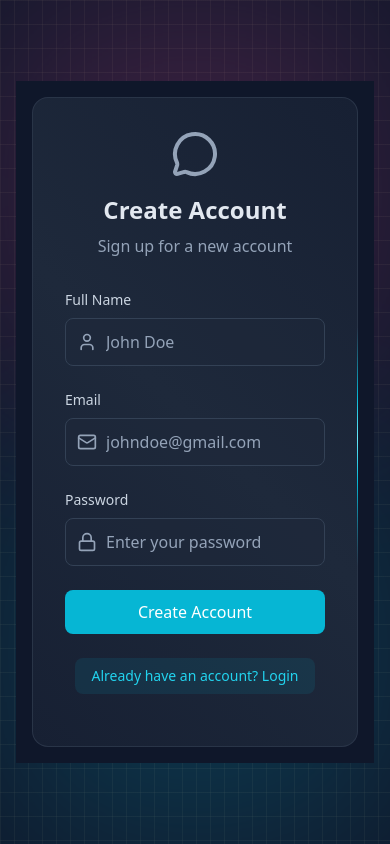
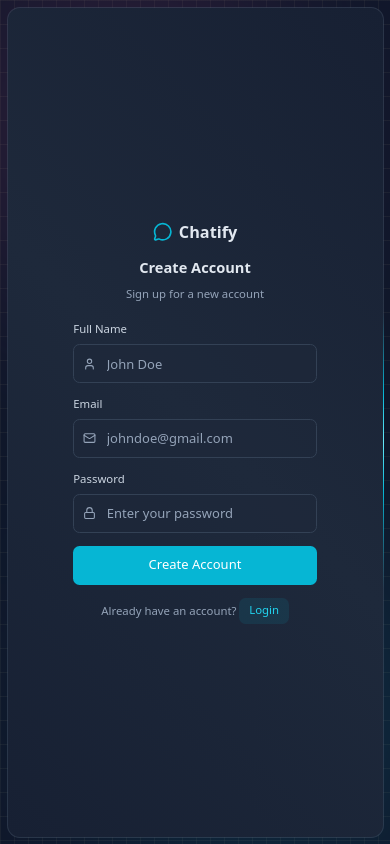
Before and after one commit to Afzalshaikh78/chatify, a React (Vite) app in the folder frontend/: page /signup in a window 390 px wide. Built offline with nearby package versions, Linux system fonts and the light colour scheme; no server answers.

Commit message:
movie responsive

```diff
--- a/frontend/src/App.jsx
+++ b/frontend/src/App.jsx
@@ -5,7 +5,6 @@ import SignUpPage from "./pages/SignUpPage";
 import { useAuthStore } from "./store/useAuthStore";
 import { useEffect } from "react";
 import PageLoader from "./components/PageLoader";
-
 import { Toaster } from "react-hot-toast";
 
 function App() {
@@ -18,13 +17,13 @@ function App() {
   if (isCheckingAuth) return <PageLoader />;
 
   return (
-    <div className="h-screen w-screen bg-slate-900 relative flex items-center justify-center p-4 overflow-hidden">
+    <div className="h-screen w-screen bg-slate-900 relative flex items-center justify-center overflow-hidden">
       {/* DECORATORS - GRID BG & GLOW SHAPES */}
       <div className="absolute inset-0 bg-[linear-gradient(to_right,#4f4f4f2e_1px,transparent_1px),linear-gradient(to_bottom,#4f4f4f2e_1px,transparent_1px)] bg-[size:14px_24px] pointer-events-none" />
-      <div className="absolute top-0 left-0 size-96 bg-pink-500 opacity-20 blur-[100px] pointer-events-none" />
-      <div className="absolute bottom-0 right-0 size-96 bg-cyan-500 opacity-20 blur-[100px] pointer-events-none" />
+      <div className="absolute top-0 left-0 size-80 lg:size-96 bg-pink-500 opacity-20 blur-[100px] pointer-events-none" />
+      <div className="absolute bottom-0 right-0 size-80 lg:size-96 bg-cyan-500 opacity-20 blur-[100px] pointer-events-none" />
 
-      <div className="relative z-10 w-full h-full flex items-center justify-center">
+      <div className="relative z-10 w-full h-full max-w-7xl mx-auto p-2 sm:p-4">
         <Routes>
           <Route
             path="/"
@@ -41,7 +40,17 @@ function App() {
         </Routes>
       </div>
 
-      <Toaster />
+      <Toaster
+        position="top-center"
+        toastOptions={{
+          duration: 3000,
+          style: {
+            background: "#1e293b",
+            color: "#f1f5f9",
+            fontSize: "14px",
+          },
+        }}
+      />
     </div>
   );
 }
--- a/frontend/src/index.css
+++ b/frontend/src/index.css
@@ -8,12 +8,48 @@
   syntax: "<angle>";
 }
 
+/* Global Styles for 100% Zoom Optimization */
+html {
+  font-size: 14px; /* Reduced from default 16px for better scaling */
+}
+
+@media (max-width: 768px) {
+  html {
+    font-size: 13px;
+  }
+}
+
+@media (max-height: 800px) {
+  html {
+    font-size: 13px;
+  }
+}
+
+@media (max-height: 600px) {
+  html {
+    font-size: 12px;
+  }
+}
+
+* {
+  margin: 0;
+  padding: 0;
+  box-sizing: border-box;
+}
+
+html, body, #root {
+  height: 100%;
+  width: 100%;
+  overflow: hidden;
+}
+
+/* Custom Input Styles */
 .input {
-  @apply w-full bg-slate-800/50 border border-slate-700 rounded-lg py-2 pl-10 pr-4 text-slate-200 placeholder-slate-400 focus:ring-2 focus:ring-cyan-500 focus:border-transparent;
+  @apply w-full bg-slate-800/50 border border-slate-700 rounded-lg py-2 pl-10 pr-4 text-slate-200 placeholder-slate-400 focus:ring-2 focus:ring-cyan-500 focus:border-transparent text-sm;
 }
 
 .auth-input-icon {
-  @apply absolute left-3 top-1/2 -translate-y-1/2 text-slate-400 size-5;
+  @apply absolute left-3 top-1/2 -translate-y-1/2 text-slate-400 size-4;
 }
 
 .auth-input-label {
@@ -21,15 +57,44 @@
 }
 
 .auth-badge {
-  @apply inline-flex items-center px-3 py-1 text-xs font-medium rounded-full bg-cyan-500/20 text-cyan-300;
+  @apply inline-flex items-center px-2 py-1 text-xs font-medium rounded-full bg-cyan-500/20 text-cyan-300;
 }
 
 .auth-btn {
-  @apply w-full bg-cyan-500 text-white rounded-lg py-2.5 font-medium
-  hover:bg-cyan-600 focus:ring-2 focus:ring-cyan-500;
+  @apply w-full bg-cyan-500 text-white rounded-lg py-2.5 font-medium text-sm
+  hover:bg-cyan-600 focus:ring-2 focus:ring-cyan-500 transition-colors;
 }
 
 .auth-link {
-  @apply px-4 py-2 inline-block bg-cyan-500/10 rounded-lg text-cyan-400
+  @apply px-3 py-1.5 inline-block bg-cyan-500/10 rounded-lg text-cyan-400
   hover:text-cyan-500 text-sm transition-colors;
 }
+
+/* Mobile Optimizations */
+@media (max-width: 768px) {
+  .input {
+    @apply py-2.5 text-base; /* Prevent zoom on iOS */
+  }
+
+  .auth-btn {
+    @apply py-3 text-base;
+  }
+}
+
+/* Scrollbar Styles */
+::-webkit-scrollbar {
+  width: 4px;
+}
+
+::-webkit-scrollbar-track {
+  background: rgb(30 41 59 / 0.1);
+}
+
+::-webkit-scrollbar-thumb {
+  background: rgb(100 116 139 / 0.3);
+  border-radius: 2px;
+}
+
+::-webkit-scrollbar-thumb:hover {
+  background: rgb(100 116 139 / 0.5);
+}
--- a/frontend/src/pages/LoginPage.jsx
+++ b/frontend/src/pages/LoginPage.jsx
@@ -1,7 +1,12 @@
 import { useState } from "react";
 import { useAuthStore } from "../store/useAuthStore";
 import BorderAnimatedContainer from "../components/BorderAnimatedContainer";
-import { MessageCircleIcon, MailIcon, LoaderIcon, LockIcon } from "lucide-react";
+import {
+  MessageCircleIcon,
+  MailIcon,
+  LoaderIcon,
+  LockIcon,
+} from "lucide-react";
 import { Link } from "react-router";
 
 function LoginPage() {
@@ -14,34 +19,43 @@ function LoginPage() {
   };
 
   return (
-    <div className="w-full flex items-center justify-center p-4 bg-slate-900">
-      <div className="relative w-full max-w-6xl md:h-[800px] h-[650px]">
+    <div className="h-full w-full flex items-center justify-center">
       <BorderAnimatedContainer>
-          <div className="w-full flex flex-col md:flex-row">
-            {/* FORM CLOUMN - LEFT SIDE */}
-            <div className="md:w-1/2 p-8 flex items-center justify-center md:border-r border-slate-600/30">
-              <div className="w-full max-w-md">
+        <div className="w-full h-full flex flex-col lg:flex-row rounded-xl overflow-hidden">
+          {/* FORM COLUMN - LEFT SIDE */}
+          <div className="flex-1 p-6 sm:p-8 lg:p-12 flex flex-col justify-center max-w-md mx-auto lg:max-w-none lg:mx-0">
             {/* HEADING TEXT */}
-                <div className="text-center mb-8">
-                  <MessageCircleIcon className="w-12 h-12 mx-auto text-slate-400 mb-4" />
-                  <h2 className="text-2xl font-bold text-slate-200 mb-2">Welcome Back</h2>
-                  <p className="text-slate-400">Login to access to your account</p>
+            <div className="text-center lg:text-left mb-6 sm:mb-8">
+              <div className="flex items-center justify-center lg:justify-start gap-2 mb-4">
+                <MessageCircleIcon className="size-6 sm:size-8 text-cyan-500" />
+                <h1 className="text-xl sm:text-2xl lg:text-3xl font-bold text-slate-200">
+                  Chatify
+                </h1>
+              </div>
+              <h2 className="text-lg sm:text-xl lg:text-2xl font-bold text-slate-200 mb-2">
+                Welcome Back
+              </h2>
+              <p className="text-sm sm:text-base text-slate-400">
+                Login to access to your account
+              </p>
             </div>
 
             {/* FORM */}
-                <form onSubmit={handleSubmit} className="space-y-6">
+            <form onSubmit={handleSubmit} className="space-y-4 sm:space-y-6">
               {/* EMAIL INPUT */}
               <div>
                 <label className="auth-input-label">Email</label>
                 <div className="relative">
                   <MailIcon className="auth-input-icon" />
-
                   <input
                     type="email"
                     value={formData.email}
-                        onChange={(e) => setFormData({ ...formData, email: e.target.value })}
+                    onChange={(e) =>
+                      setFormData({ ...formData, email: e.target.value })
+                    }
                     className="input"
                     placeholder="johndoe@gmail.com"
+                    required
                   />
                 </div>
               </div>
@@ -51,47 +65,49 @@ function LoginPage() {
                 <label className="auth-input-label">Password</label>
                 <div className="relative">
                   <LockIcon className="auth-input-icon" />
-
                   <input
                     type="password"
                     value={formData.password}
-                        onChange={(e) => setFormData({ ...formData, password: e.target.value })}
+                    onChange={(e) =>
+                      setFormData({ ...formData, password: e.target.value })
+                    }
                     className="input"
                     placeholder="Enter your password"
+                    required
                   />
                 </div>
               </div>
 
               {/* SUBMIT BUTTON */}
-                  <button className="auth-btn" type="submit" disabled={isLoggingIn}>
+              <button type="submit" className="auth-btn" disabled={isLoggingIn}>
                 {isLoggingIn ? (
-                      <LoaderIcon className="w-full h-5 animate-spin text-center" />
+                  <LoaderIcon className="size-5 animate-spin mx-auto" />
                 ) : (
                   "Sign In"
                 )}
               </button>
             </form>
 
-                <div className="mt-6 text-center">
+            <p className="text-center text-sm text-slate-400 mt-4 sm:mt-6">
+              Don't have an account?{" "}
               <Link to="/signup" className="auth-link">
-                    Don't have an account? Sign Up
+                Sign Up
               </Link>
-                </div>
-              </div>
+            </p>
           </div>
 
           {/* FORM ILLUSTRATION - RIGHT SIDE */}
-            <div className="hidden md:w-1/2 md:flex items-center justify-center p-6 bg-gradient-to-bl from-slate-800/20 to-transparent">
-              <div>
+          <div className="hidden lg:flex lg:flex-1 bg-slate-800/50 items-center justify-center p-8">
+            <div className="text-center max-w-md">
               <img
                 src="/login.png"
                 alt="People using mobile devices"
-                  className="w-full h-auto object-contain"
+                className="w-full h-auto object-contain mb-6"
               />
-                <div className="mt-6 text-center">
-                  <h3 className="text-xl font-medium text-cyan-400">Connect anytime, anywhere</h3>
-
-                  <div className="mt-4 flex justify-center gap-4">
+              <h3 className="text-lg font-semibold text-slate-200 mb-4">
+                Connect anytime, anywhere
+              </h3>
+              <div className="flex justify-center gap-4">
                 <span className="auth-badge">Free</span>
                 <span className="auth-badge">Easy Setup</span>
                 <span className="auth-badge">Private</span>
@@ -99,10 +115,9 @@ function LoginPage() {
             </div>
           </div>
         </div>
-          </div>
       </BorderAnimatedContainer>
-      </div>
     </div>
   );
 }
+
 export default LoginPage;
--- a/frontend/src/pages/SignUpPage.jsx
+++ b/frontend/src/pages/SignUpPage.jsx
@@ -1,11 +1,21 @@
 import { useState } from "react";
 import { useAuthStore } from "../store/useAuthStore";
 import BorderAnimatedContainer from "../components/BorderAnimatedContainer";
-import { MessageCircleIcon, LockIcon, MailIcon, UserIcon, LoaderIcon } from "lucide-react";
+import {
+  MessageCircleIcon,
+  LockIcon,
+  MailIcon,
+  UserIcon,
+  LoaderIcon,
+} from "lucide-react";
 import { Link } from "react-router";
 
 function SignUpPage() {
-  const [formData, setFormData] = useState({ fullName: "", email: "", password: "" });
+  const [formData, setFormData] = useState({
+    fullName: "",
+    email: "",
+    password: "",
+  });
   const { signup, isSigningUp } = useAuthStore();
 
   const handleSubmit = (e) => {
@@ -14,34 +24,43 @@ function SignUpPage() {
   };
 
   return (
-    <div className="w-full flex items-center justify-center p-4 bg-slate-900">
-      <div className="relative w-full max-w-6xl md:h-[800px] h-[650px]">
+    <div className="h-full w-full flex items-center justify-center">
       <BorderAnimatedContainer>
-          <div className="w-full flex flex-col md:flex-row">
-            {/* FORM CLOUMN - LEFT SIDE */}
-            <div className="md:w-1/2 p-8 flex items-center justify-center md:border-r border-slate-600/30">
-              <div className="w-full max-w-md">
+        <div className="w-full h-full flex flex-col lg:flex-row rounded-xl overflow-hidden">
+          {/* FORM COLUMN - LEFT SIDE */}
+          <div className="flex-1 p-6 sm:p-8 lg:p-12 flex flex-col justify-center max-w-md mx-auto lg:max-w-none lg:mx-0">
             {/* HEADING TEXT */}
-                <div className="text-center mb-8">
-                  <MessageCircleIcon className="w-12 h-12 mx-auto text-slate-400 mb-4" />
-                  <h2 className="text-2xl font-bold text-slate-200 mb-2">Create Account</h2>
-                  <p className="text-slate-400">Sign up for a new account</p>
+            <div className="text-center lg:text-left mb-6 sm:mb-8">
+              <div className="flex items-center justify-center lg:justify-start gap-2 mb-4">
+                <MessageCircleIcon className="size-6 sm:size-8 text-cyan-500" />
+                <h1 className="text-xl sm:text-2xl lg:text-3xl font-bold text-slate-200">
+                  Chatify
+                </h1>
+              </div>
+              <h2 className="text-lg sm:text-xl lg:text-2xl font-bold text-slate-200 mb-2">
+                Create Account
+              </h2>
+              <p className="text-sm sm:text-base text-slate-400">
+                Sign up for a new account
+              </p>
             </div>
 
             {/* FORM */}
-                <form onSubmit={handleSubmit} className="space-y-6">
+            <form onSubmit={handleSubmit} className="space-y-4 sm:space-y-6">
               {/* FULL NAME */}
               <div>
                 <label className="auth-input-label">Full Name</label>
                 <div className="relative">
                   <UserIcon className="auth-input-icon" />
-
                   <input
                     type="text"
                     value={formData.fullName}
-                        onChange={(e) => setFormData({ ...formData, fullName: e.target.value })}
+                    onChange={(e) =>
+                      setFormData({ ...formData, fullName: e.target.value })
+                    }
                     className="input"
                     placeholder="John Doe"
+                    required
                   />
                 </div>
               </div>
@@ -51,13 +70,15 @@ function SignUpPage() {
                 <label className="auth-input-label">Email</label>
                 <div className="relative">
                   <MailIcon className="auth-input-icon" />
-
                   <input
                     type="email"
                     value={formData.email}
-                        onChange={(e) => setFormData({ ...formData, email: e.target.value })}
+                    onChange={(e) =>
+                      setFormData({ ...formData, email: e.target.value })
+                    }
                     className="input"
                     placeholder="johndoe@gmail.com"
+                    required
                   />
                 </div>
               </div>
@@ -67,47 +88,49 @@ function SignUpPage() {
                 <label className="auth-input-label">Password</label>
                 <div className="relative">
                   <LockIcon className="auth-input-icon" />
-
                   <input
                     type="password"
                     value={formData.password}
-                        onChange={(e) => setFormData({ ...formData, password: e.target.value })}
+                    onChange={(e) =>
+                      setFormData({ ...formData, password: e.target.value })
+                    }
                     className="input"
                     placeholder="Enter your password"
+                    required
                   />
                 </div>
               </div>
 
               {/* SUBMIT BUTTON */}
-                  <button className="auth-btn" type="submit" disabled={isSigningUp}>
+              <button type="submit" className="auth-btn" disabled={isSigningUp}>
                 {isSigningUp ? (
-                      <LoaderIcon className="w-full h-5 animate-spin text-center" />
+                  <LoaderIcon className="size-5 animate-spin mx-auto" />
                 ) : (
                   "Create Account"
                 )}
               </button>
             </form>
 
-                <div className="mt-6 text-center">
+            <p className="text-center text-sm text-slate-400 mt-4 sm:mt-6">
+              Already have an account?{" "}
               <Link to="/login" className="auth-link">
-                    Already have an account? Login
+                Login
               </Link>
-                </div>
-              </div>
+            </p>
           </div>
 
           {/* FORM ILLUSTRATION - RIGHT SIDE */}
-            <div className="hidden md:w-1/2 md:flex items-center justify-center p-6 bg-gradient-to-bl from-slate-800/20 to-transparent">
-              <div>
+          <div className="hidden lg:flex lg:flex-1 bg-slate-800/50 items-center justify-center p-8">
+            <div className="text-center max-w-md">
               <img
                 src="/signup.png"
                 alt="People using mobile devices"
-                  className="w-full h-auto object-contain"
+                className="w-full h-auto object-contain mb-6"
               />
-                <div className="mt-6 text-center">
-                  <h3 className="text-xl font-medium text-cyan-400">Start Your Journey Today</h3>
-
-                  <div className="mt-4 flex justify-center gap-4">
+              <h3 className="text-lg font-semibold text-slate-200 mb-4">
+                Start Your Journey Today
+              </h3>
+              <div className="flex justify-center gap-4">
                 <span className="auth-badge">Free</span>
                 <span className="auth-badge">Easy Setup</span>
                 <span className="auth-badge">Private</span>
@@ -115,10 +138,9 @@ function SignUpPage() {
             </div>
           </div>
         </div>
-          </div>
       </BorderAnimatedContainer>
-      </div>
     </div>
   );
 }
+
 export default SignUpPage;
```
Also changed, not shown: frontend/src/components/ChatContainer.jsx (+30 -19 lines), frontend/src/components/ChatHeader.jsx (+36 -17 lines), frontend/src/components/MessageInput.jsx (+19 -20 lines), frontend/src/pages/ChatPage.jsx (+20 -11 lines). Lines whose indentation alone changed are shown as unchanged.
